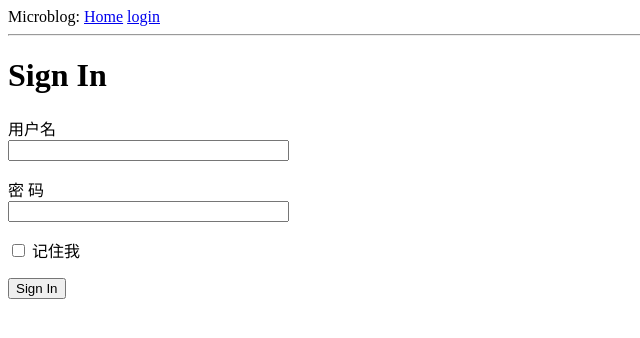
After one commit to cho-jw/flask_mcblog, a Flask app: page /login in a window 1280 px wide. The commit adds this page. Shown: the top 338 px of the page, without its empty margins (0-640 px from the left). Run offline with Flask 2, Linux system fonts and the light colour scheme.

Commit message:
course of form is complet

```diff
--- a/app/__init__.py
+++ b/app/__init__.py
@@ -1,9 +1,11 @@
 from flask import Flask#从flask包中导入Flask类
+from config import Config
 
 app = Flask(__name__)#将Flask类的实例 赋值给名为 app 的变量。这个实例成为app包的成员。
+app.config.from_object(Config)
 
-print('等会谁（哪个包或模块）在使用我：',__name__)
-
+# print('等会谁（哪个包或模块）在使用我：',__name__)
+print(app.config["SECRET_KEY"])
 #从app包中导入模块routes
 from app import routes
 
--- /dev/null
+++ b/app/forms.py
@@ -0,0 +1,10 @@
+from flask_wtf import FlaskForm  # 从flask_wtf包中导入FlaskForm类
+from wtforms import StringField, PasswordField, BooleanField, SubmitField  # 导入这些类
+from wtforms.validators import DataRequired
+
+
+class LoginForm(FlaskForm):
+    username = StringField('用户名', validators=[DataRequired()])
+    password = PasswordField('密 码', validators=[DataRequired()])
+    remember_me = BooleanField('记住我')
+    submit = SubmitField('Sign In')
--- a/app/routes.py
+++ b/app/routes.py
@@ -1,6 +1,7 @@
-from flask import render_template
+from flask import render_template, flash, redirect, url_for
 
 from app import app  # 从app包中导入 app这个实例
+from app.forms import LoginForm
 
 
 # 2个路由
@@ -21,3 +22,14 @@ def index():
         }
     ]
     return render_template('index.html', posts=posts, user=user)
+
+
+@app.route('/login', methods=['GET', 'POST'])
+def login():
+    login_form = LoginForm()
+    if login_form.validate_on_submit():
+        msg = 'Login requested for user {},remember_me={}'.format(login_form.username.data, login_form.remember_me.data)
+        flash(msg)
+        # print(msg)
+        return redirect(url_for('index'))
+    return render_template('login.html', title='Sign In', form=login_form)
--- a/app/templates/base.html
+++ b/app/templates/base.html
@@ -7,8 +7,22 @@
 		{% endif %}
 	</head>
 	<body>
-		<div>Microblog:<a href="/index">Home</a></div>
+		<div>
+			Microblog:
+			<a href="{{url_for('index')}}">Home</a>
+			<a href="{{url_for('login')}}">login</a>
+		</div>
 		<hr>
+		{% with messages = get_flashed_messages() %}
+		{% if messages %}
+		<ul>
+			{% for message in messages %}
+			<li>{{ message }}</li>
+			{% endfor %}
+		</ul>
+		<hr>
+		{% endif %}
+		{% endwith %}
 		{% block content%}
 		{% endblock %}
 	</body>
--- /dev/null
+++ b/app/templates/login.html
@@ -0,0 +1,23 @@
+{% extends "base.html" %}
+{% block content %}
+<h1>Sign In</h1>
+<form action="" method="post" novalidate>
+    {{ form.hidden_tag() }}
+    <p>
+        {{ form.username.label }}<br>
+        {{ form.username(size=32) }}
+        {% for error in form.username.errors %}
+        <span style="color:red;">[{{ error }}]</span>
+        {% endfor %}
+    </p>
+    <p>
+        {{ form.password.label }}<br>
+        {{ form.password(size=32) }}
+        {% for error in form.password.errors %}
+        <span style="color:red;">[{{ error }}]</span>
+        {% endfor %}
+    </p>
+    <p>{{ form.remember_me() }} {{ form.remember_me.label }}</p>
+    <p>{{ form.submit() }}</p>
+</form>
+{% endblock %}
--- /dev/null
+++ b/config.py
@@ -0,0 +1,3 @@
+import os
+class Config:
+    SECRET_KEY = os.environ.get('SECRET_KEY') or 'you will never guess'
```
